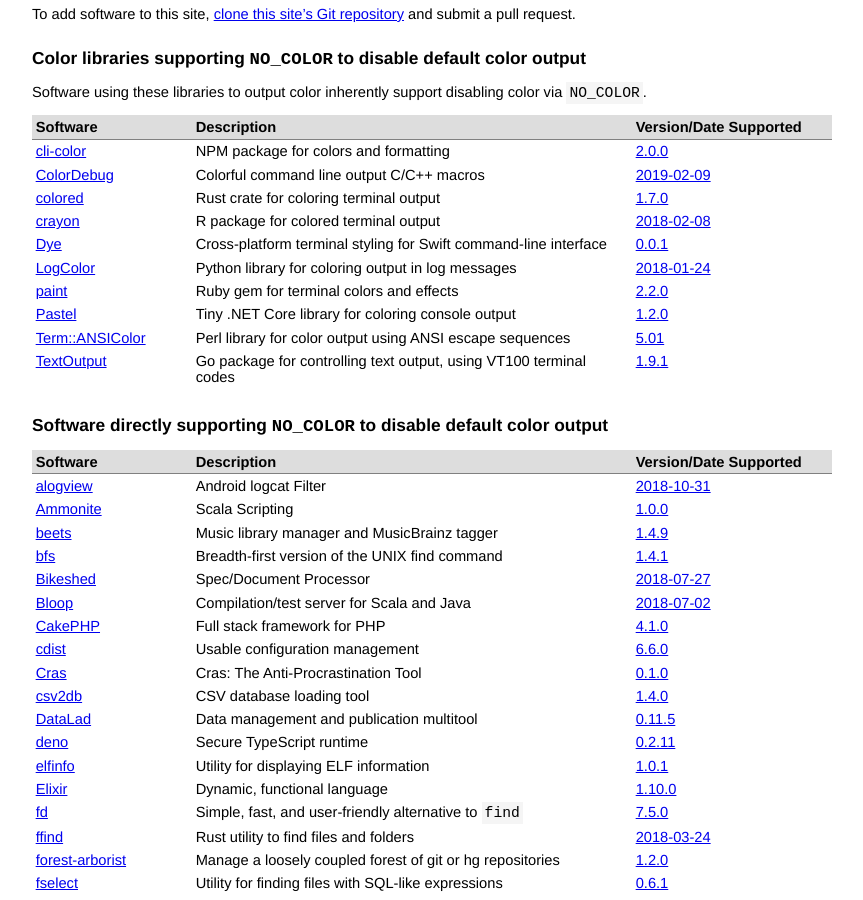
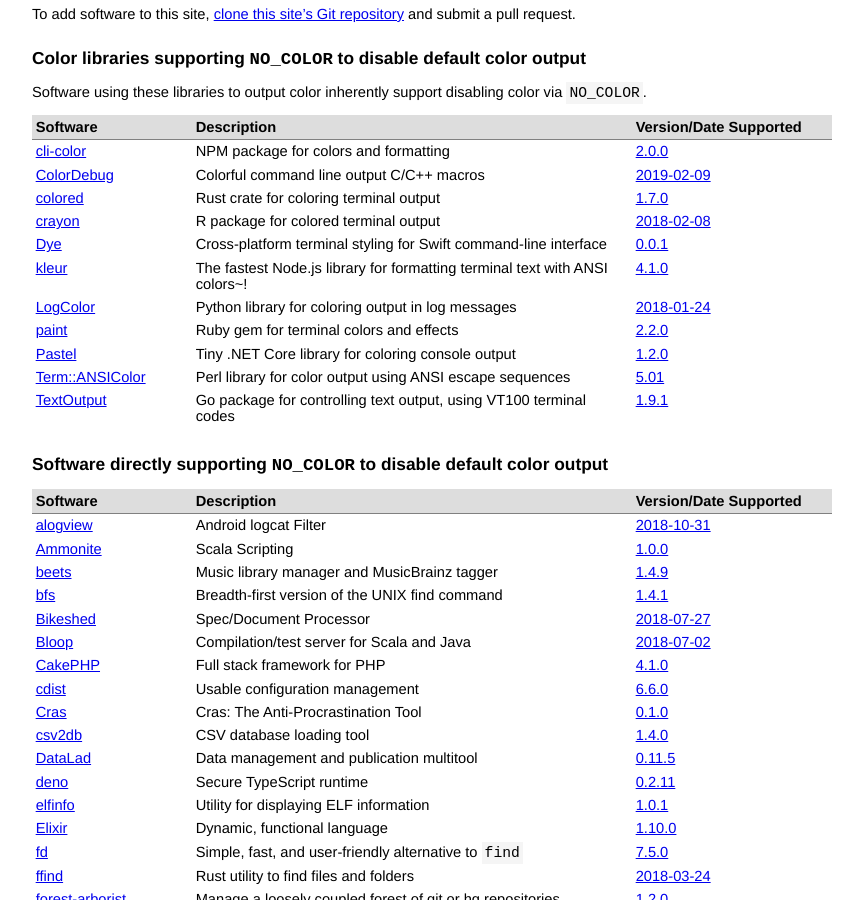
Before and after one commit to jcs/no_color, a Jekyll site: the page built from index.md, in a window 1280 px wide and 900 px high, scrolled down 350 px. Shown: the whole window, without its empty margins (208-1071 px from the left). Built offline with Jekyll 4.4.1, drawn with Linux system fonts in a browser that asks for light colours; our own code applies the rules of GitHub Pages for plain Markdown files.

Commit message:
Add `kleur` to list of libraries

```diff
--- a/index.md
+++ b/index.md
@@ -45,6 +45,7 @@ color via `NO_COLOR`.
 | [colored](https://github.com/mackwic/colored) | Rust crate for coloring terminal output | [1.7.0](https://github.com/mackwic/colored/blob/master/CHANGELOG.md#170-january-2019) |
 | [crayon](https://github.com/r-lib/crayon) | R package for colored terminal output | [2018-02-08](https://github.com/r-lib/crayon/commit/700800135d04408bf1c99426b3fec9a4073b8a97) |
 | [Dye](https://github.com/dduan/Dye) | Cross-platform terminal styling for Swift command-line interface | [0.0.1](https://github.com/dduan/Dye/releases/tag/0.0.1) |
+| [kleur](https://github.com/lukeed/kleur) | The fastest Node.js library for formatting terminal text with ANSI colors~! | [4.1.0](https://github.com/lukeed/kleur/releases/tag/v4.1.0) |
 | [LogColor](https://github.com/induane/logcolor) | Python library for coloring output in log messages | [2018-01-24](https://github.com/induane/logcolor/commit/0092b0af2a1506eee2b0ca028b1cf51f78fc91fa) |
 | [paint](https://github.com/janlelis/paint) | Ruby gem for terminal colors and effects | [2.2.0](https://github.com/janlelis/paint/tree/v2.2.0) |
 | [Pastel](https://github.com/silkfire/Pastel) | Tiny .NET Core library for coloring console output | [1.2.0](https://github.com/silkfire/Pastel/commit/8a89c2930a2b7ff2c6beae67e6c00fe1d74189d5) |
```
